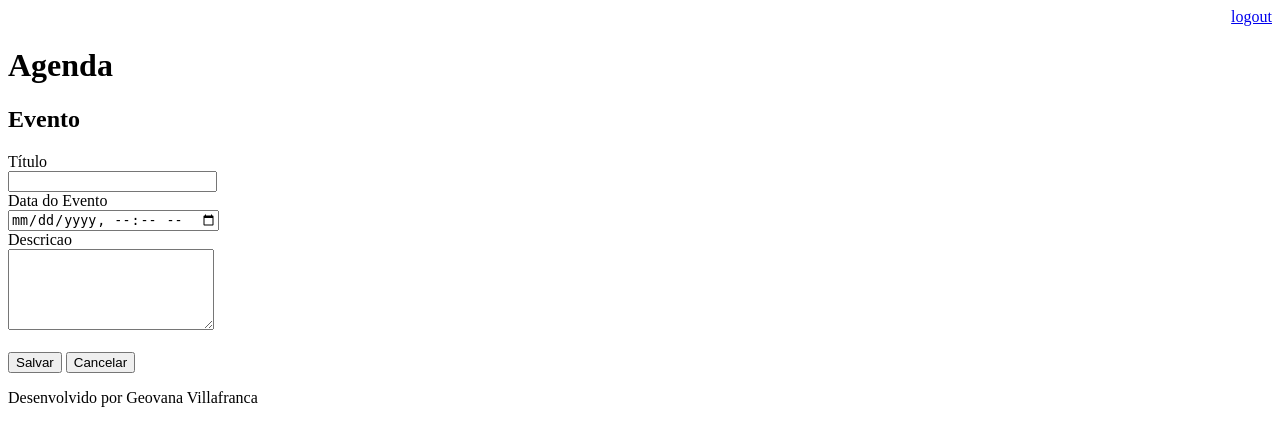
After one commit to geovanavillafranca/agenda, a Django app: page /agenda/evento/ in a window 1280 px wide. The commit adds this page. Shown: the top 446 px of the page. Run offline with Django 3.2, Linux system fonts and the light colour scheme; a user stored in the database is signed in.

Commit message:
Incluido template para insercao de eventos da agenda. Incluindo o gitignore para ignorar os arquivos compilados

```diff
--- a/agenda/urls.py
+++ b/agenda/urls.py
@@ -21,6 +21,8 @@ from django.views.generic import RedirectView
 urlpatterns = [
     path('admin/', admin.site.urls),
     path('agenda/', views.lista_eventos),
+    path('agenda/evento/', views.evento),
+    path('agenda/evento/submit', views.submit_evento),
     # vazio
     path('', RedirectView.as_view(url='/agenda/')),
     path('login/', views.login_user),
--- a/core/views.py
+++ b/core/views.py
@@ -34,8 +34,6 @@ def submit_login(request):
     return redirect('/')
 
 
-
-
 @login_required(login_url='/login/')
 def lista_eventos(request):
     usuario = request.user
@@ -47,3 +45,27 @@ def lista_eventos(request):
     dados = {'eventos': evento}
 
     return render(request, 'agenda.html', dados)
+
+
+@login_required(login_url='/login/')
+def evento(request):
+    return render(request, 'evento.html')
+
+
+@login_required(login_url='/login/')
+def submit_evento(request):
+    if request.POST:
+
+        # pega as informacoes
+        titulo = request.POST.get('titulo')
+        data_evento = request.POST.get('data_evento')
+        descricao = request.POST.get('descricao')
+        usuario = request.user
+
+        # para registrar eles, o Evento ja esta sendo importado
+        Evento.objects.create(titulo=titulo,
+                              data_evento=data_evento,
+                              descricao=descricao,
+                              usuario=usuario)
+
+    return redirect('/')
--- a/templates/agenda.html
+++ b/templates/agenda.html
@@ -3,7 +3,9 @@
 {% block content %}
 
     <h2>Agendamentos</h2>
-
+    <a href="evento/">
+        <button type="button">Novo Evento</button>
+    </a>
     <ul font-size: 10px>
         {% for evento in eventos %}
             <li>{{ evento.titulo }} - {{ evento.get_data_evento }}</li>
--- /dev/null
+++ b/templates/evento.html
@@ -0,0 +1,26 @@
+{% extends "model-page.html" %}
+
+{% block content %}
+
+<h2>Evento</h2>
+
+<form action="submit" method="POST">{% csrf_token %}
+    <label>Título</label>
+    <br>
+    <input type="text" name="titulo" size="23">
+    <br>
+    <label>Data do Evento</label>
+    <br>
+    <input type="datetime-local" name="data_evento">
+    <br>
+    <label>Descricao</label>
+    <br>
+    <textarea name="descricao" rows="5" cols="23"></textarea>
+    <br><br>
+    <button type="submit">Salvar</button>
+    <a href="/">
+        <button type="button">Cancelar</button>
+    </a>
+</form>
+
+{% endblock %}
```
Also changed, not shown: db.sqlite3, 1 other file.
